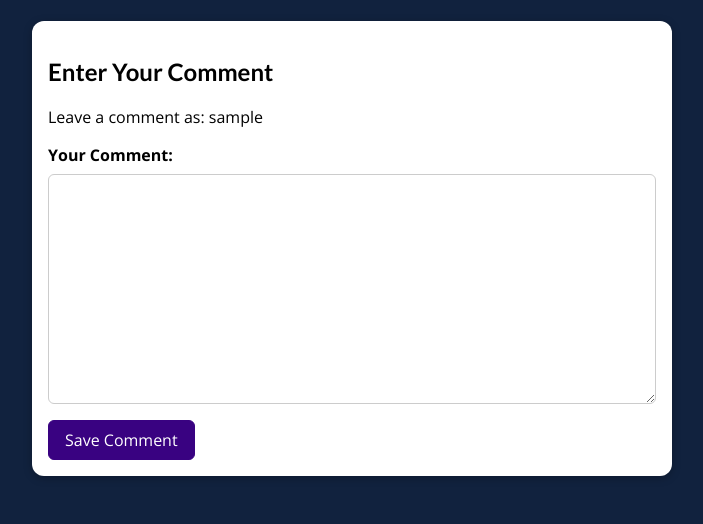
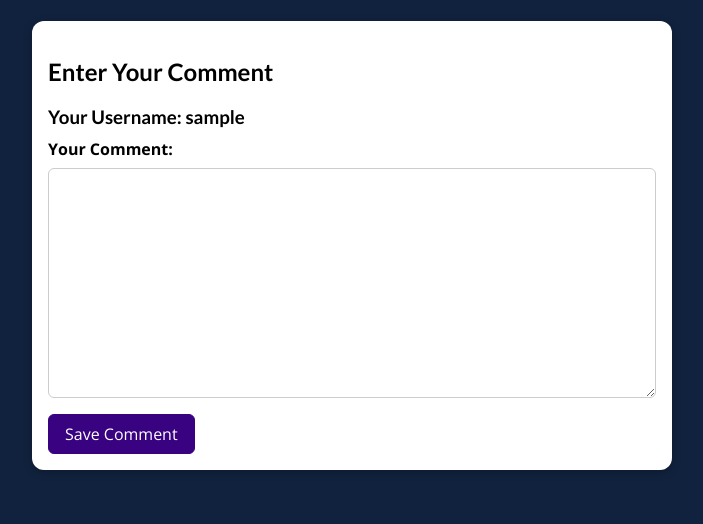
Before and after one commit to Birinnnn/BirinFolio, a Django app: a page that uses projects/templates/projects/project-detail.html in a window 1280 px wide. Shown: the part 1539-2063 px from the top of the page, without its empty margins (288-991 px from the left). After the commit the page ends 2009 px from the top, so only its background shows below. Run offline with Django 4.2, Linux system fonts and the light colour scheme; a user stored in the database is signed in; tables that the repository leaves empty hold one stand-in row (values such as "Sample post"); grey boxes marked "Sample" are stand-in pictures.

Commit message:
Comment form now showing username

```diff
--- a/projects/templates/projects/project-detail.html
+++ b/projects/templates/projects/project-detail.html
@@ -75,7 +75,7 @@
     <section id="comment-form">
         <h2>Enter Your Comment</h2>
         {% if request.user.is_authenticated %}
-        <p>Leave a comment as: {{ request.user.username }}</p>
+            <h3> Your Username: {{ request.user.get_username }}</h3>
             <form action="{% url 'projects:project-detail-page' project.slug %}" method="POST">
                 {% csrf_token %}
                 {% for form_field in comment_form %}
```
